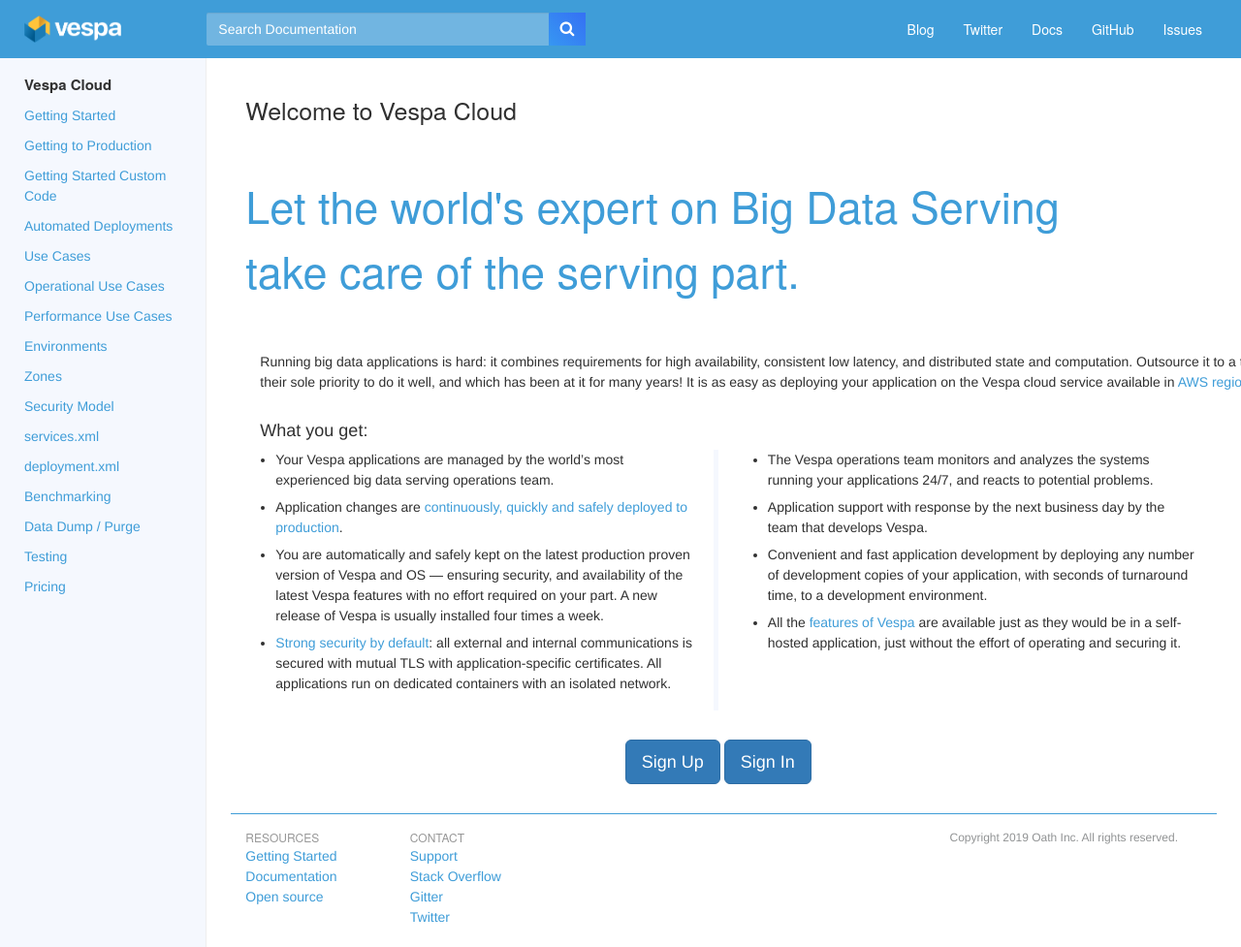
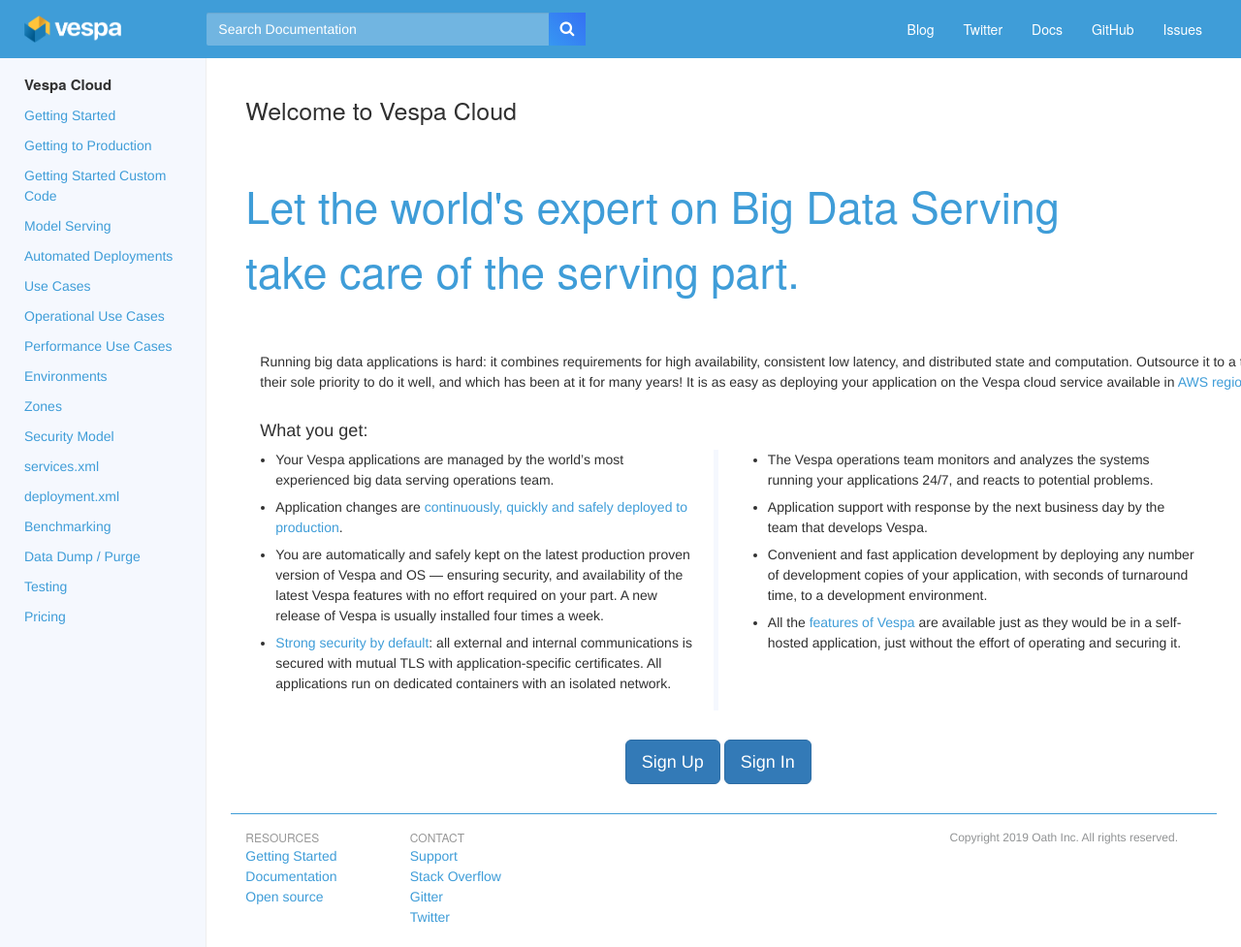
Before and after one commit to vespa-engine/cloud, a Jekyll site: the page built from index.html, in a window 1280 px wide and 977 px high. Shown: the whole window at 97% size. Built offline with Jekyll 4.4.1, drawn with Linux system fonts in a browser that asks for light colours.

Commit message:
link to model serving

```diff
--- a/_data/sidebar.yml
+++ b/_data/sidebar.yml
@@ -8,6 +8,8 @@ docs:
       url: /getting-to-production
     - page: Getting Started Custom Code
       url: /getting-started-custom-code
+    - page: Model Serving
+      url: /model-serving
     - page: Automated Deployments
       url: /automated-deployments
     - page: Use Cases
```
